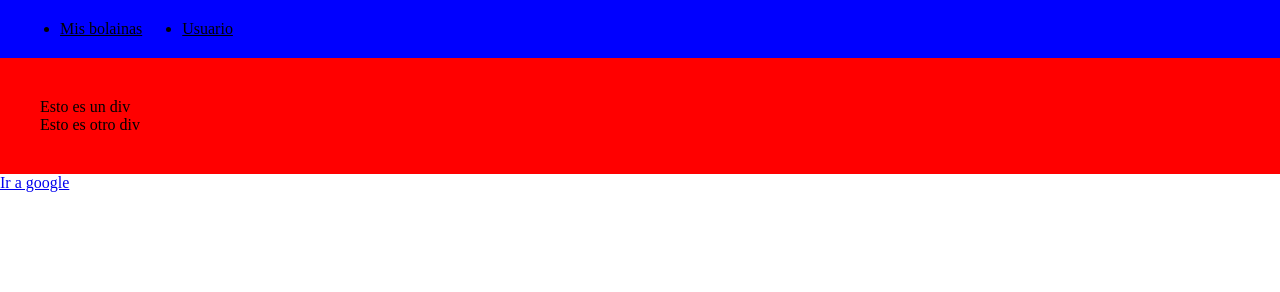
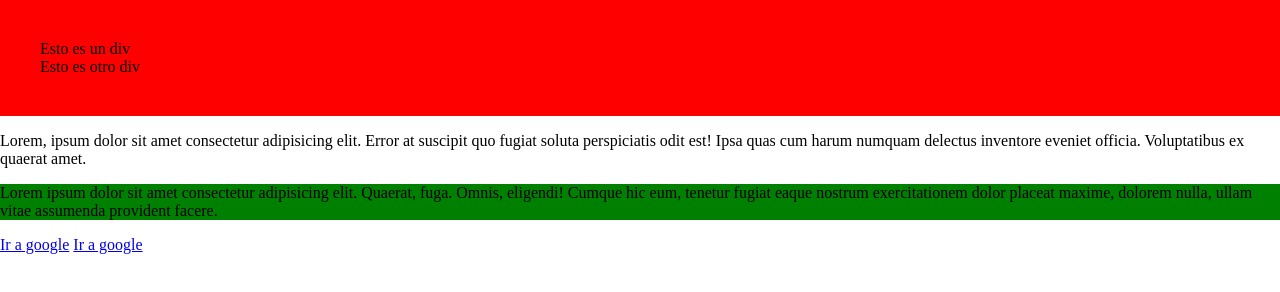
Before and after one commit to Maulak1588/GitPrueba, a plain HTML site: page index.html in a window 1280 px wide. Drawn offline with Linux system fonts and the light colour scheme.

Commit message:
Jugamos con querySelector

```diff
--- a/index.html
+++ b/index.html
@@ -10,14 +10,7 @@
 <body>
     <header>
         <nav>
-            <ul>
-                <li>
-                    <a href="#">Mis bolainas</a>
-                </li>
-                <li>
-                    <a href="#">Usuario</a>
-                </li>
-            </ul>
+
         </nav>
     </header>
     <section>
@@ -26,6 +19,14 @@
             <div>Esto es otro div</div>
         </div>
     </section>
-    <a href="https://google.com">Ir a google</a>
+    <p>Lorem, ipsum dolor sit amet consectetur adipisicing elit. Error at suscipit quo fugiat soluta perspiciatis odit est! Ipsa quas cum harum numquam delectus inventore eveniet officia. Voluptatibus ex quaerat amet.</p>
+    <p class="mainP">Lorem ipsum dolor sit amet consectetur adipisicing elit. Quaerat, fuga. Omnis, eligendi! Cumque hic eum, tenetur fugiat eaque nostrum exercitationem dolor placeat maxime, dolorem nulla, ullam vitae assumenda provident facere.</p>
+
+    <a href="https://google.com" target="_blank">Ir a google</a>
+    <span class="spanContent"></span>
+
+
+
+    <script src="main.js"></script>
 </body>
 </html>
--- /dev/null
+++ b/main.js
@@ -0,0 +1,10 @@
+const p = document.querySelector('.mainP')
+p.classList.add('highlight')
+
+const a = document.querySelector('a');
+//a.getAttribute('href');
+a.setAttribute('href','https://www.youtube.com/');
+
+const span = document.querySelector('.spanContent')
+span.textContent = 'Contenido agregado desde JS'
+span.innerHTML= '<a href="https://google.com" target="_blank">Ir a google</a>'
--- a/style.css
+++ b/style.css
@@ -24,3 +24,8 @@ ul li a{
     background-color:red;
     padding: 40px
 }
+
+.highlight{
+    background-color: green
+
+}
```
